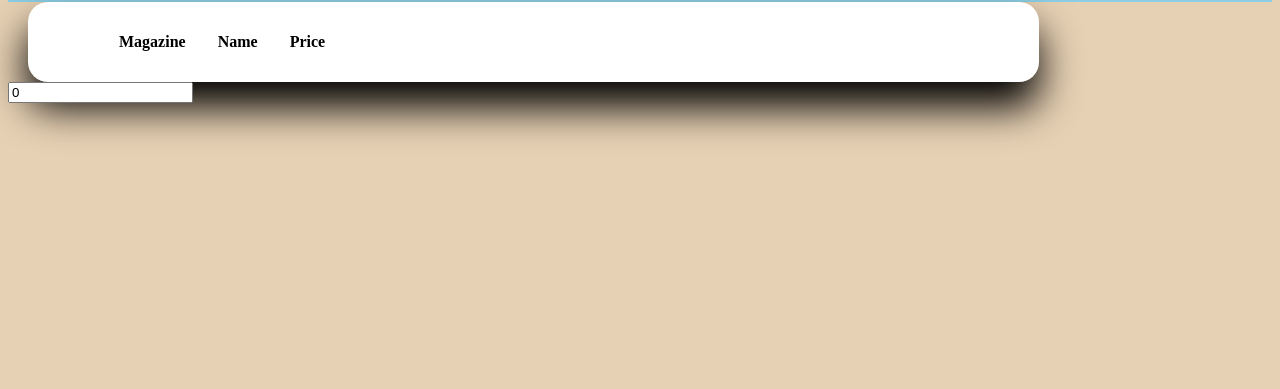
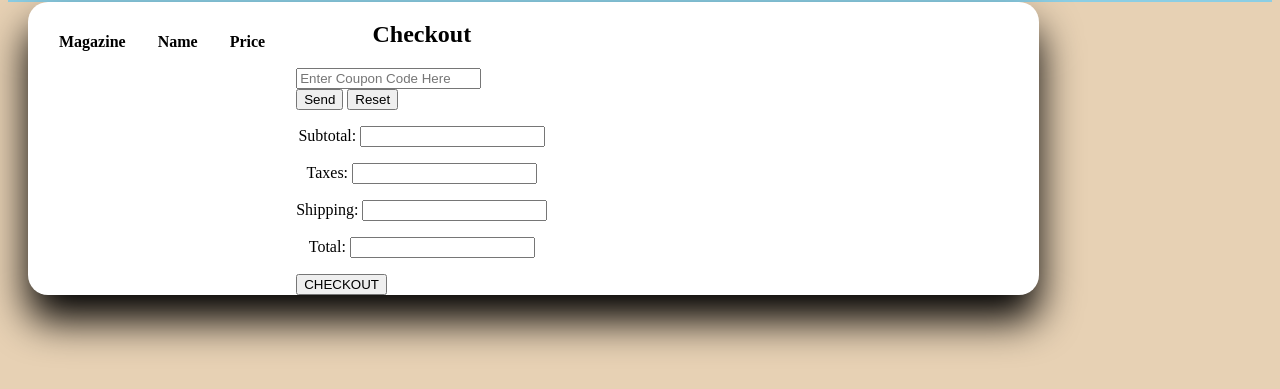
Before and after one commit to SamAbdel/Digital-Newstand, a plain HTML site: page cart.html in a window 1280 px wide. Shown: the part 135-524 px from the top of the page. Drawn offline with Linux system fonts and the light colour scheme.

Commit message:
Update cart.html

```diff
--- a/cart.html
+++ b/cart.html
@@ -1,5 +1,10 @@
 <!DOCTYPE html>
 <html lang="en">
+
+
+
+
+
   <head>
     <script
     type="text/javascript"
@@ -10,8 +15,7 @@
     href="cart.css" media="screen and
     (min-width:1000px)"/>
     <title> My Cart </title>
-
-<body onload="JavaScript:maketable()">
+  <body onload="JavaScript:maketable()">
       <header>
 
           <h1> My Cart</h1>
@@ -25,8 +29,9 @@
             </nav>
 
       <div class="main-container">
+        <div class="tbl">
         <table id = "shopping-cart">
-            <table>
+            <tbody>
                 <thead>
                     <th scope="col"> Magazine</th>
                     <th scope="col"> Name</th>
@@ -36,17 +41,42 @@
 
                 </tbody>
             </table>
-
         </div>
-        <input type="number" id="n" value="0" step="1" />
-
-        <script type="text/javascript">//<![CDATA[
+        <div class = "checkout">
+            <h2>Checkout</h2>
+            <div class="card">
+                <form id ="cpn">
+                <label class="input">
+                  <input id="coupon" class="input__field" type="text" placeholder="Enter Coupon Code Here" />
+                </label>
+                <div class="button-group">
+                  <button>Send</button>
+                  <button type="reset" onclick="Javascript:Reset()">Reset</button>
+                </form>
+                  <script>
+                    function Reset() {
+                      document.getElementById("cpn").reset();
+                    }
+                    </script>
+                </div>
+              </div>
 
 
-            $(":input").bind('keyup mouseup', function () {
-                var total = document.getElementById("n").value * 9.99;
-                document.getElementById('total').innerHTML = total;
-});
+            <div class = "price">
+                <p>Subtotal: <input type ="text" id="subtotal" readonly>
+                <p>Taxes: <input type ="text" id="tax" readonly>
+                <p>Shipping: <input type ="text" id="ship" readonly>
+                <p>Total: <input type ="text" id="total" readonly>
+
+                </p>
+                <button id="checkout"> CHECKOUT </button>
+            </div>
+        </div>
+    </div>
+
+
+
+
 
 </script>
     </div>
```
